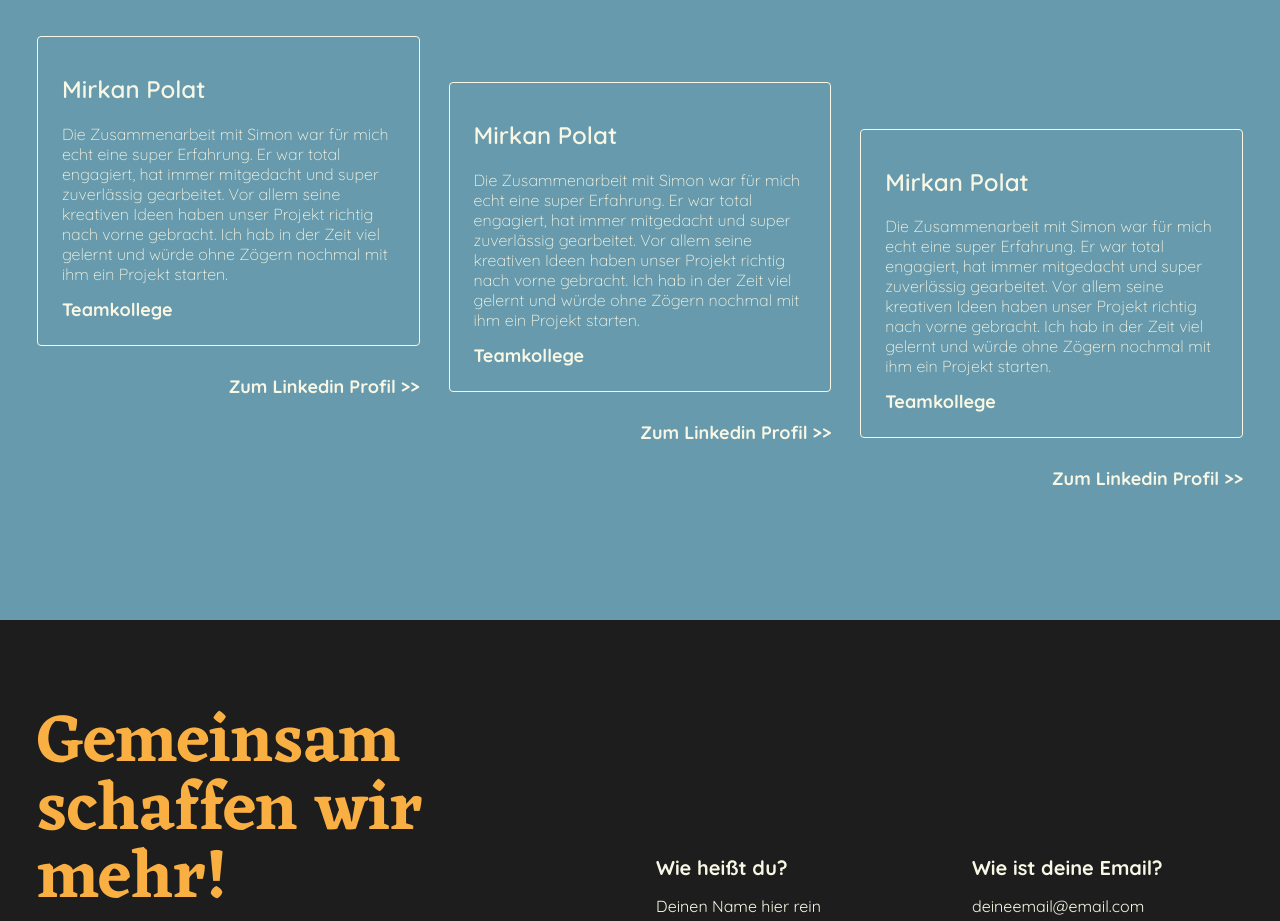
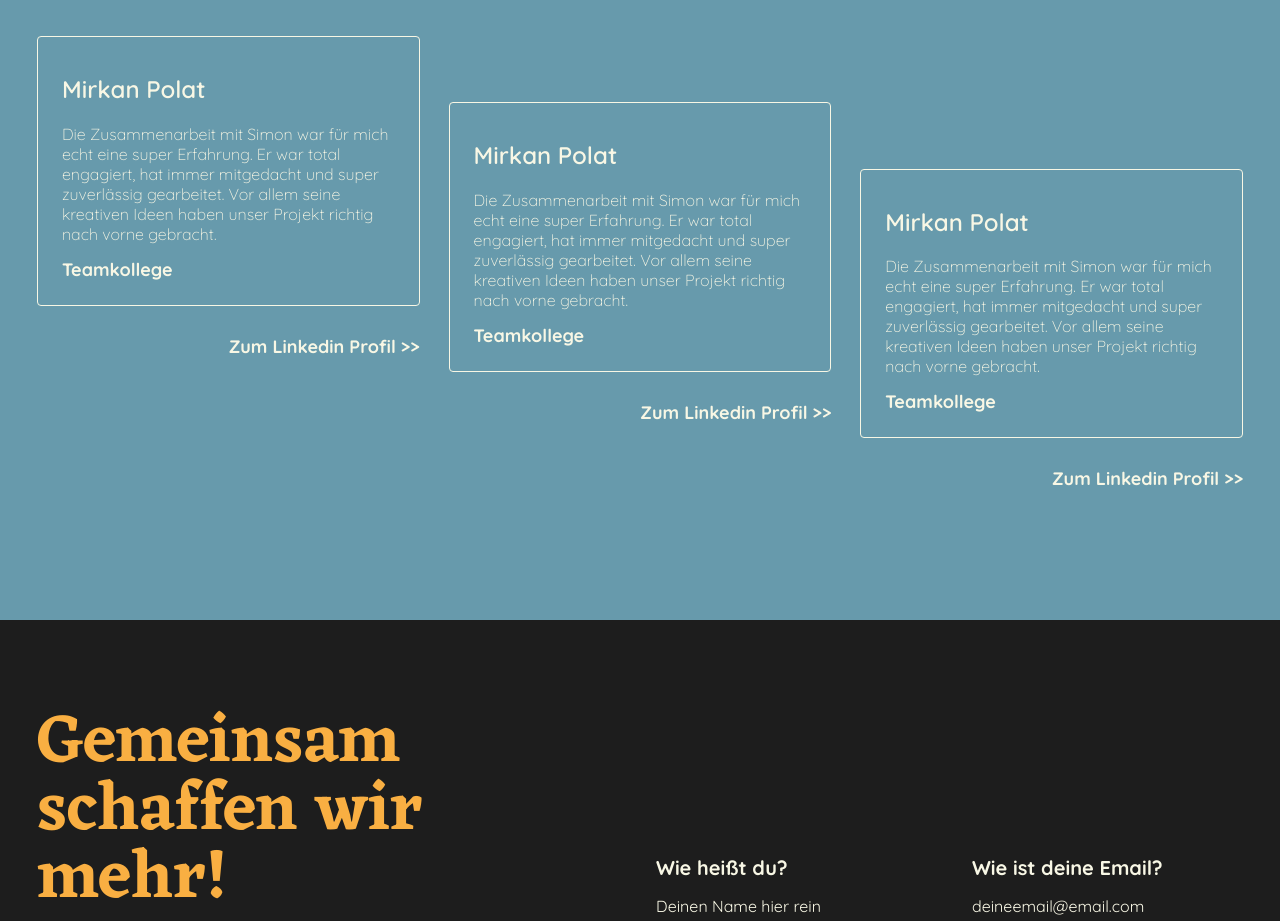
Before and after one commit to SimCommit/portfolio-website, an Angular app: page / in a window 1280 px wide. Shown: the part 3380-4301 px from the top of the page. Built offline with nearby package versions, Linux system fonts and the light colour scheme.

Commit message:
fix: add missing profileUrl key to Testimonial objects

```diff
--- a/src/app/main-page/references/colleague-quote/colleague-quote.component.html
+++ b/src/app/main-page/references/colleague-quote/colleague-quote.component.html
@@ -8,5 +8,5 @@
         <p id="title">{{showcaseData.colleagueQuotes[1].role}}</p>
     </div>
 
-    <a class="secondary-button" href="#">Zum Linkedin Profil >></a>
+    <a class="secondary-button" href="{{showcaseData.colleagueQuotes[1].profileUrl}}">Zum Linkedin Profil >></a>
 </div>
--- a/src/app/main-page/showcase-data.service.ts
+++ b/src/app/main-page/showcase-data.service.ts
@@ -28,18 +28,21 @@ export class ShowcaseDataService {
       quote:
         'Simon created an amazing Dark Souls Remastered Zweihander Build. The coop was really efficiant and fun. The bosses fell like leaves in autumn.',
       role: 'Frontend Developer',
+      profileUrl:"",
     },
     {
       name: 'Mirkan Polat',
       quote:
-        'Die Zusammenarbeit mit Simon war für mich echt eine super Erfahrung. Er war total engagiert, hat immer mitgedacht und super zuverlässig gearbeitet. Vor allem seine kreativen Ideen haben unser Projekt richtig nach vorne gebracht. Ich hab in der Zeit viel gelernt und würde ohne Zögern nochmal mit ihm ein Projekt starten.',
+        'Die Zusammenarbeit mit Simon war für mich echt eine super Erfahrung. Er war total engagiert, hat immer mitgedacht und super zuverlässig gearbeitet. Vor allem seine kreativen Ideen haben unser Projekt richtig nach vorne gebracht.',
       role: 'Teamkollege',
+      profileUrl:"https://github.com/MirkanPolat",
     },
     {
       name: 'Vadim Michel',
       quote:
         'Simon created an amazing Dark Souls Remastered Zweihander Build. The coop was really efficiant and fun. The bosses fell like leaves in autumn.',
       role: 'Frontend Developer',
+      profileUrl:"",
     },
   ];
 
@@ -55,4 +58,5 @@ interface Testimonial {
   name: string;
   quote: string;
   role: string;
+  profileUrl: string;
 }
```
Also changed, not shown: src/app/main-page/references/references.component.ts (line endings or trailing spaces).
